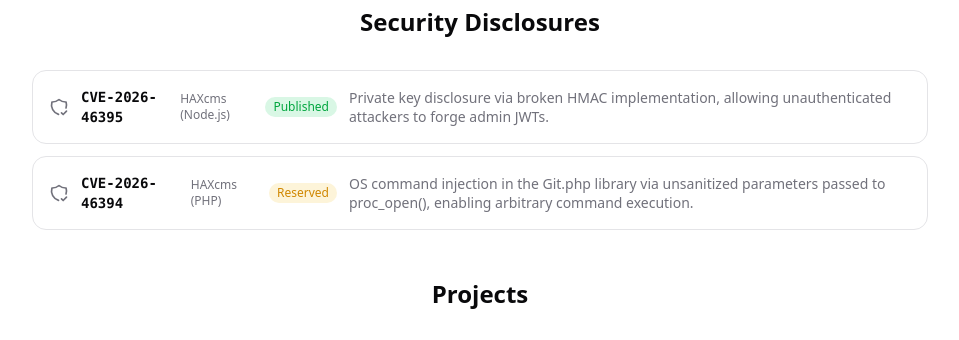
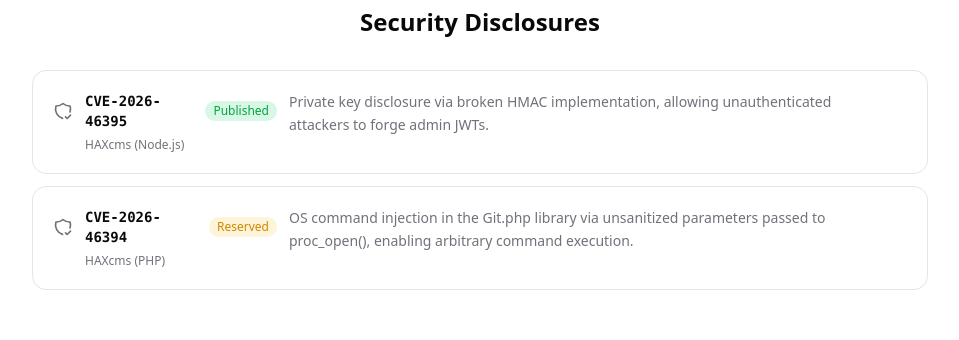
Before and after one commit to shreyas-challa/shreyas-challa.github.io, a React (Vite) app: page /about in a window 1280 px wide. Shown: the part 364-704 px from the top of the page, without its empty margins (160-1119 px from the left). Built offline with nearby package versions, Linux system fonts and the light colour scheme; no server answers.

Commit message:
Revert "Make CVE cards one-line: inline ID, product, status, and summary"
This reverts commit 0dbb3298810eb8579c5aa44dbfffcfcb5071f52e.

```diff
--- a/src/about.jsx
+++ b/src/about.jsx
@@ -46,9 +46,10 @@ export default function About() {
           {cves.map((cve) => (
             <div
               key={cve.id}
-              className="flex flex-col sm:flex-row sm:items-center gap-3 p-4 rounded-xl border border-border bg-card"
+              className="flex flex-col sm:flex-row sm:items-start gap-3 p-5 rounded-xl border border-border bg-card"
             >
-              <div className="flex items-center gap-3 sm:w-72 shrink-0">
+              <div className="flex flex-col gap-1.5 sm:w-56 shrink-0">
+                <div className="flex items-center gap-3">
                   <IconShieldCheck className="w-5 h-5 text-muted-foreground shrink-0" />
                   {cve.advisoryUrl ? (
                     <a
@@ -62,14 +63,15 @@ export default function About() {
                   ) : (
                     <span className="font-mono text-sm font-semibold">{cve.id}</span>
                   )}
-                {cve.product && (
-                  <span className="text-xs text-muted-foreground">{cve.product}</span>
-                )}
                   <span className={`text-xs px-2 py-0.5 rounded-full ${statusStyles[cve.status] || ''}`}>
                     {cve.status}
                   </span>
                 </div>
-              <p className="text-sm text-muted-foreground leading-snug flex-1 line-clamp-2">
+                {cve.product && (
+                  <span className="text-xs text-muted-foreground pl-8">{cve.product}</span>
+                )}
+              </div>
+              <p className="text-sm text-muted-foreground leading-relaxed flex-1">
                 {cve.summary}
               </p>
               <div className="flex gap-3 shrink-0">
--- a/src/home.jsx
+++ b/src/home.jsx
@@ -157,20 +157,22 @@ function Home() {
                   <h2 className='text-3xl font-bold mb-8 text-foreground'>Security Disclosures</h2>
                   <div className='flex flex-col gap-3'>
                     {matchedCves.map((cve) => (
-                      <div key={cve.id} className='flex flex-col sm:flex-row sm:items-center gap-3 p-4 rounded-xl border border-border bg-card'>
-                        <div className='flex items-center gap-3 sm:w-72 shrink-0'>
+                      <div key={cve.id} className='flex flex-col sm:flex-row sm:items-start gap-3 p-5 rounded-xl border border-border bg-card'>
+                        <div className='flex flex-col gap-1.5 sm:w-56 shrink-0'>
+                          <div className='flex items-center gap-3'>
                             <IconShieldCheck className='w-5 h-5 text-muted-foreground shrink-0' />
                             {cve.advisoryUrl ? (
                               <a href={cve.advisoryUrl} target='_blank' rel='noopener noreferrer' className='font-mono text-sm font-semibold hover:text-primary transition-colors'>{cve.id}</a>
                             ) : (
                               <span className='font-mono text-sm font-semibold'>{cve.id}</span>
                             )}
-                          {cve.product && (
-                            <span className='text-xs text-muted-foreground'>{cve.product}</span>
-                          )}
                             <span className={`text-xs px-2 py-0.5 rounded-full ${statusStyles[cve.status] || ''}`}>{cve.status}</span>
                           </div>
-                        <p className='text-sm text-muted-foreground leading-snug flex-1 line-clamp-2'>{cve.summary}</p>
+                          {cve.product && (
+                            <span className='text-xs text-muted-foreground pl-8'>{cve.product}</span>
+                          )}
+                        </div>
+                        <p className='text-sm text-muted-foreground leading-relaxed flex-1'>{cve.summary}</p>
                       </div>
                     ))}
                   </div>
```
Lines whose indentation alone changed are shown as unchanged.
